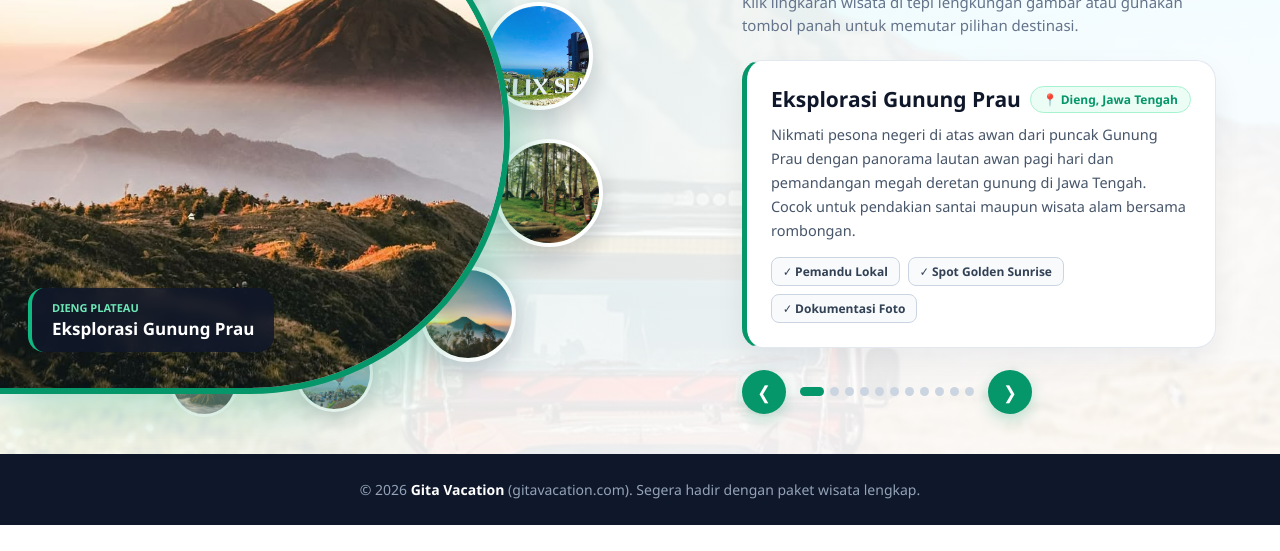
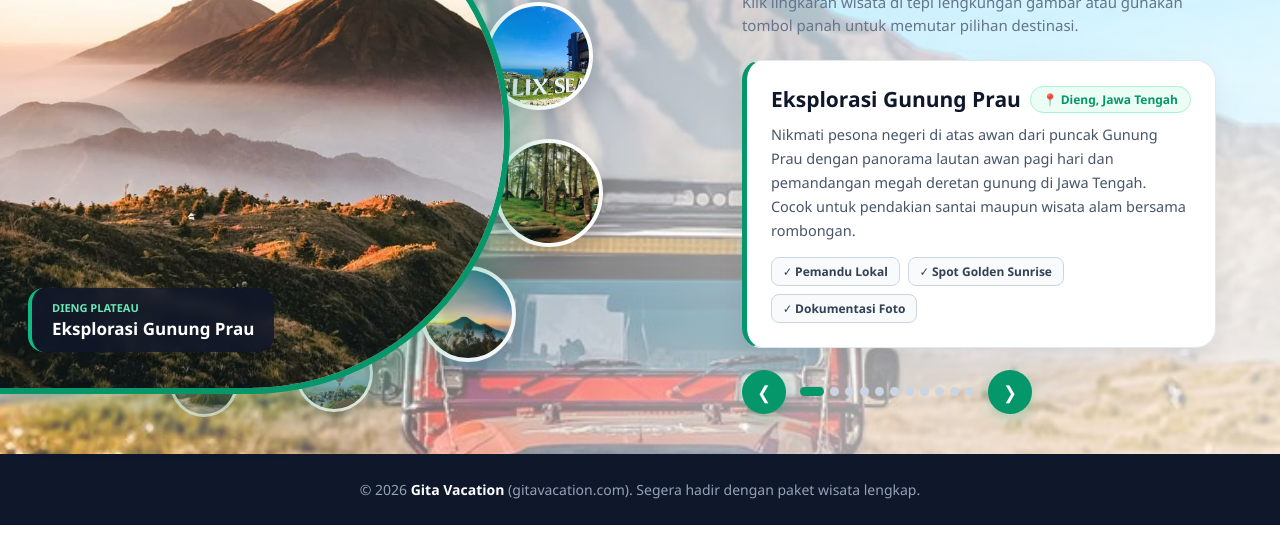
Before and after one commit to gitavacationwisata-prog/gita-vacation, a plain HTML site: page index.html in a window 1280 px wide. Shown: the part 249-800 px from the top of the page. Drawn offline with Linux system fonts and the light colour scheme.

Commit message:
Update index.html

```diff
--- a/index.html
+++ b/index.html
@@ -11,7 +11,7 @@ header{background:#fff;padding:18px 5%;border-bottom:1px solid #e2e8f0;display:f
 .brand{font-size:26px;font-weight:800;color:#0f172a;letter-spacing:-0.5px}
 .brand span{color:#059669}
 .status-badge{background:#d1fae5;color:#065f46;padding:6px 14px;border-radius:50px;font-size:13px;font-weight:600}
-.showcase-layout{display:grid;grid-template-columns:1.15fr 0.85fr;align-items:center;min-height:600px;background:linear-gradient(135deg,rgba(236,253,245,0.88) 0%,rgba(255,255,255,0.92) 70%),url('Bromo Volcano Jeep Land Cruisser.jpg') center/cover no-repeat fixed;padding:30px 5% 40px 0;gap:30px}
+.showcase-layout{display:grid;grid-template-columns:1.15fr 0.85fr;align-items:center;min-height:600px;background:linear-gradient(90deg,rgba(255,255,255,0.22) 0%,rgba(255,255,255,0.58) 55%,rgba(255,255,255,0.72) 100%),url('Bromo Volcano Jeep Land Cruisser.jpg') center/cover no-repeat fixed;padding:30px 5% 40px 0;gap:30px}
 .arc-container{position:relative;width:100%;height:560px;display:flex;align-items:center;touch-action:pan-y}
 .arc-item{position:absolute;transition:all .7s cubic-bezier(.22,1,.36,1);overflow:hidden;cursor:pointer;background:#d1fae5;user-select:none}
 .arc-item img{width:100%;height:100%;object-fit:cover;display:block;pointer-events:none;transition:transform .6s ease}
```
